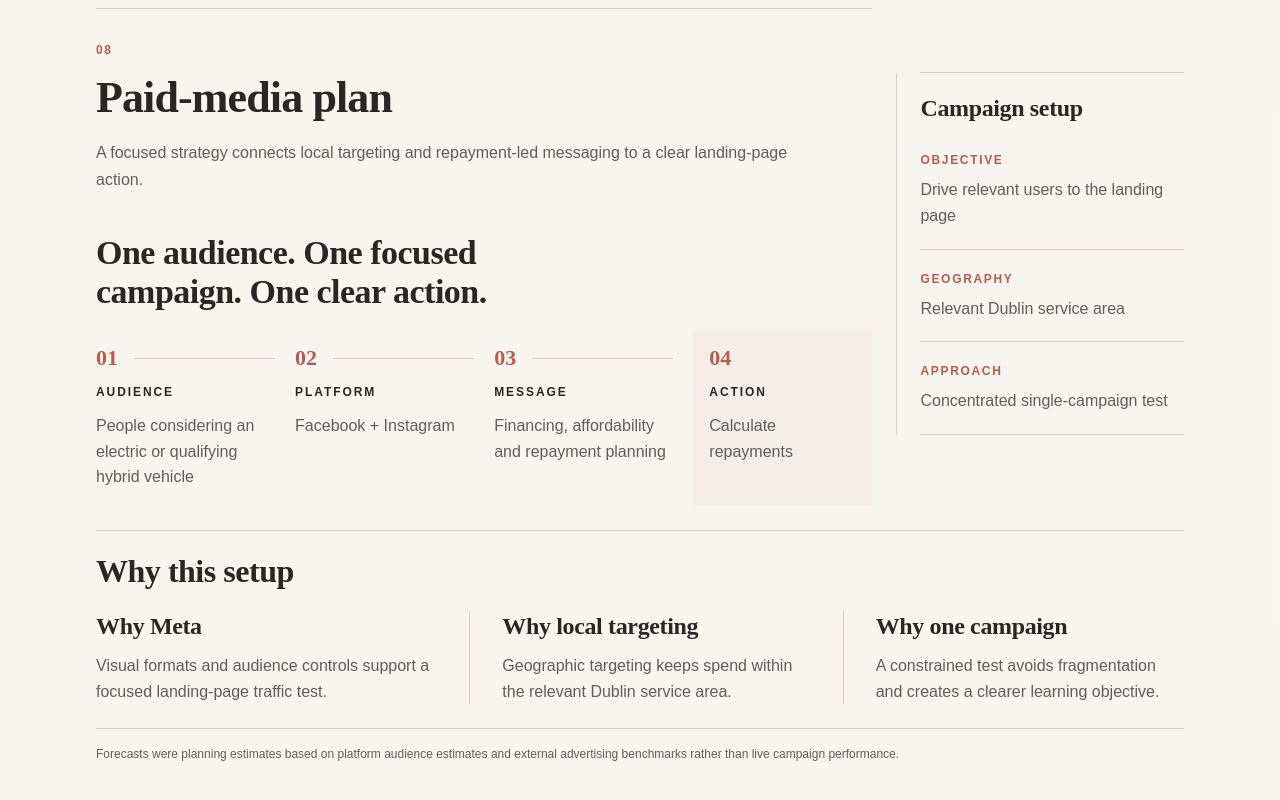
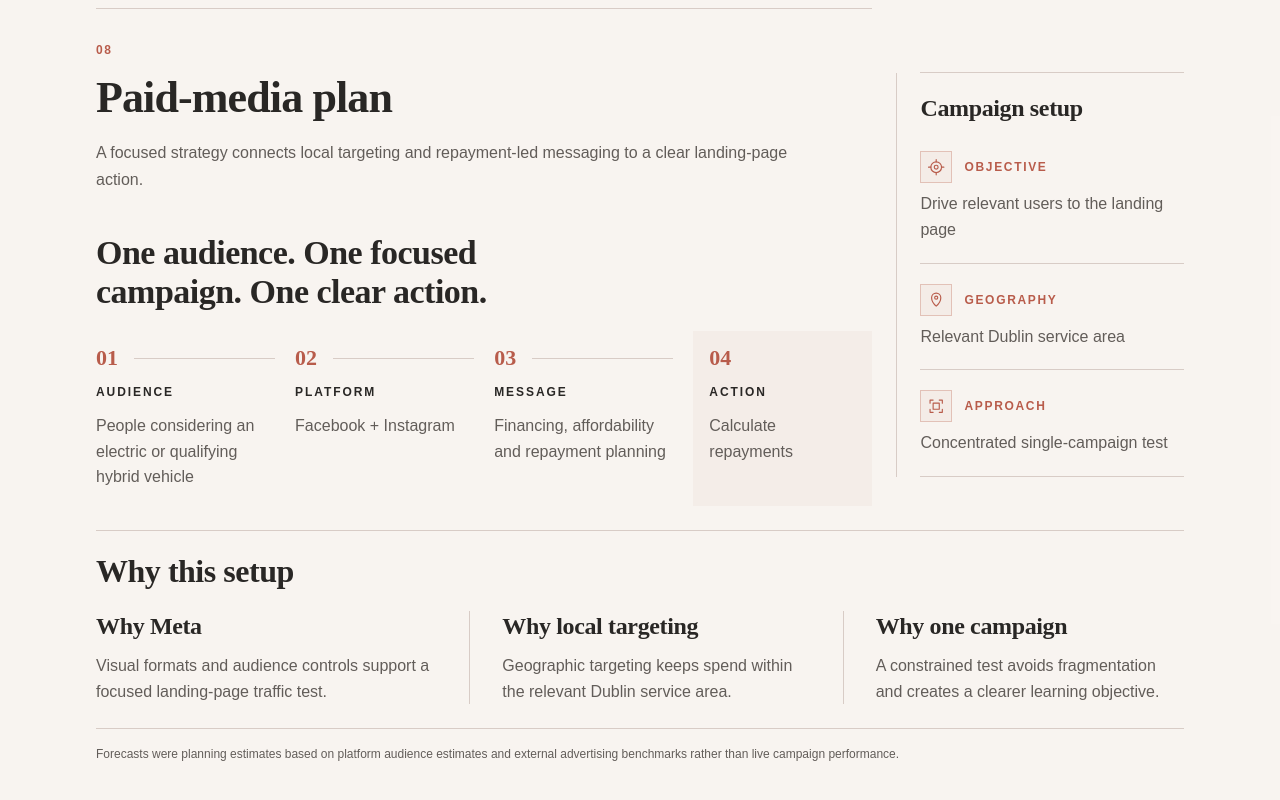
Before and after one commit to Chocolate-cereal/xueshi-marketing, a Next.js app: page /case-studies/member-first-credit-union-green-car-loan in a window 1280 px wide. Shown: the part 9774-10574 px from the top of the page. Built offline with nearby package versions, Linux system fonts and the light colour scheme.

Commit message:
Add Paid Media Plan setup pictograms

```diff
--- a/app/case-studies/member-first-credit-union-green-car-loan/case-study.module.css
+++ b/app/case-studies/member-first-credit-union-green-car-loan/case-study.module.css
@@ -797,6 +797,28 @@
   border-bottom: 1px solid var(--color-border);
 }
 
+.campaignSetupTerm {
+  display: flex;
+  align-items: center;
+  gap: 0.75rem;
+}
+
+.campaignSetupPictogram {
+  display: grid;
+  width: 2rem;
+  height: 2rem;
+  flex: 0 0 2rem;
+  place-items: center;
+  border: 1px solid rgb(184 92 75 / 0.3);
+  background: rgb(234 219 214 / 0.34);
+  color: #b85c4b;
+}
+
+.campaignSetupPictogram svg {
+  width: 1.15rem;
+  height: 1.15rem;
+}
+
 .campaignRationale {
   margin-top: 1.5rem;
   padding-top: 1.25rem;
--- a/app/case-studies/member-first-credit-union-green-car-loan/paid-media-plan.tsx
+++ b/app/case-studies/member-first-credit-union-green-car-loan/paid-media-plan.tsx
@@ -10,16 +10,44 @@ const campaignFlow = [
 ];
 
 const campaignSetup = [
-  ["Objective", "Drive relevant users to the landing page"],
-  ["Geography", "Relevant Dublin service area"],
-  ["Approach", "Concentrated single-campaign test"],
-];
+  ["Objective", "Drive relevant users to the landing page", "objective"],
+  ["Geography", "Relevant Dublin service area", "geography"],
+  ["Approach", "Concentrated single-campaign test", "approach"],
+] as const;
 
 const rationale = [
   { title: "Why Meta", description: "Visual formats and audience controls support a focused landing-page traffic test." },
   { title: "Why local targeting", description: "Geographic targeting keeps spend within the relevant Dublin service area." },
   { title: "Why one campaign", description: "A constrained test avoids fragmentation and creates a clearer learning objective." },
 ];
+
+type CampaignSetupIconKind = (typeof campaignSetup)[number][2];
+
+function CampaignSetupPictogram({ kind }: { kind: CampaignSetupIconKind }) {
+  return (
+    <svg viewBox="0 0 24 24" fill="none" stroke="currentColor" strokeWidth="1.5" strokeLinecap="round" strokeLinejoin="round" aria-hidden="true">
+      {kind === "objective" ? (
+        <>
+          <circle cx="12" cy="12" r="7" />
+          <circle cx="12" cy="12" r="2.5" />
+          <path d="M12 2v3M12 19v3M2 12h3M19 12h3" />
+        </>
+      ) : null}
+      {kind === "geography" ? (
+        <>
+          <path d="M12 21s6-5.2 6-11a6 6 0 1 0-12 0c0 5.8 6 11 6 11Z" />
+          <circle cx="12" cy="10" r="2" />
+        </>
+      ) : null}
+      {kind === "approach" ? (
+        <>
+          <path d="M8 4H4v4M16 4h4v4M8 20H4v-4M20 16v4h-4" />
+          <rect x="8" y="8" width="8" height="8" />
+        </>
+      ) : null}
+    </svg>
+  );
+}
 
 export function PaidMediaPlan() {
   return (
@@ -49,9 +77,14 @@ export function PaidMediaPlan() {
         <aside className={styles.campaignSetup} aria-labelledby="campaign-setup-title">
           <h3 id="campaign-setup-title">Campaign setup</h3>
           <dl>
-            {campaignSetup.map(([label, value]) => (
+            {campaignSetup.map(([label, value, icon]) => (
               <div key={label}>
-                <dt className={styles.sectionLabel}>{label}</dt>
+                <dt className={styles.campaignSetupTerm}>
+                  <span className={styles.campaignSetupPictogram} aria-hidden="true">
+                    <CampaignSetupPictogram kind={icon} />
+                  </span>
+                  <span className={styles.sectionLabel}>{label}</span>
+                </dt>
                 <dd className="mt-2 text-base leading-[1.6] text-muted">{value}</dd>
               </div>
             ))}
```
